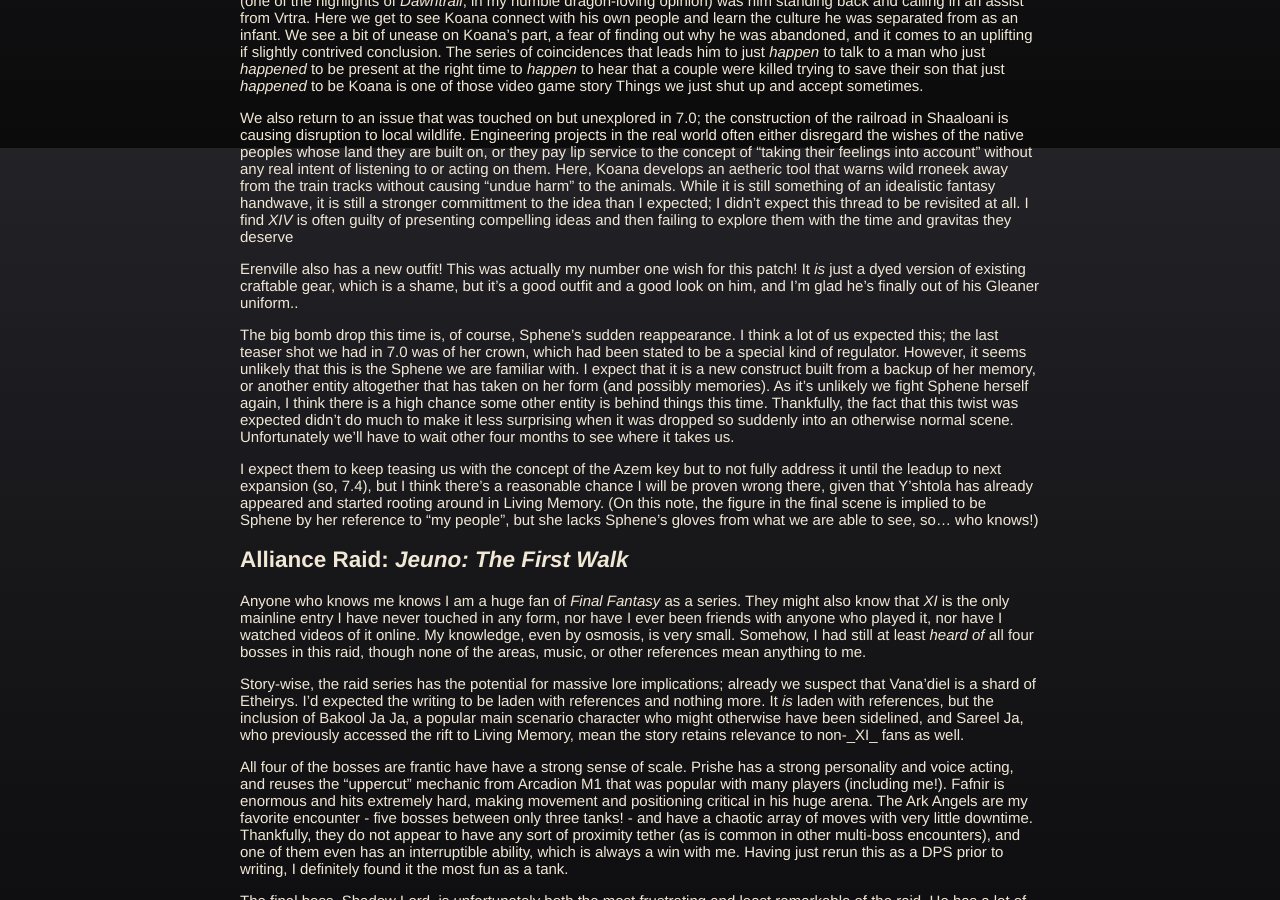
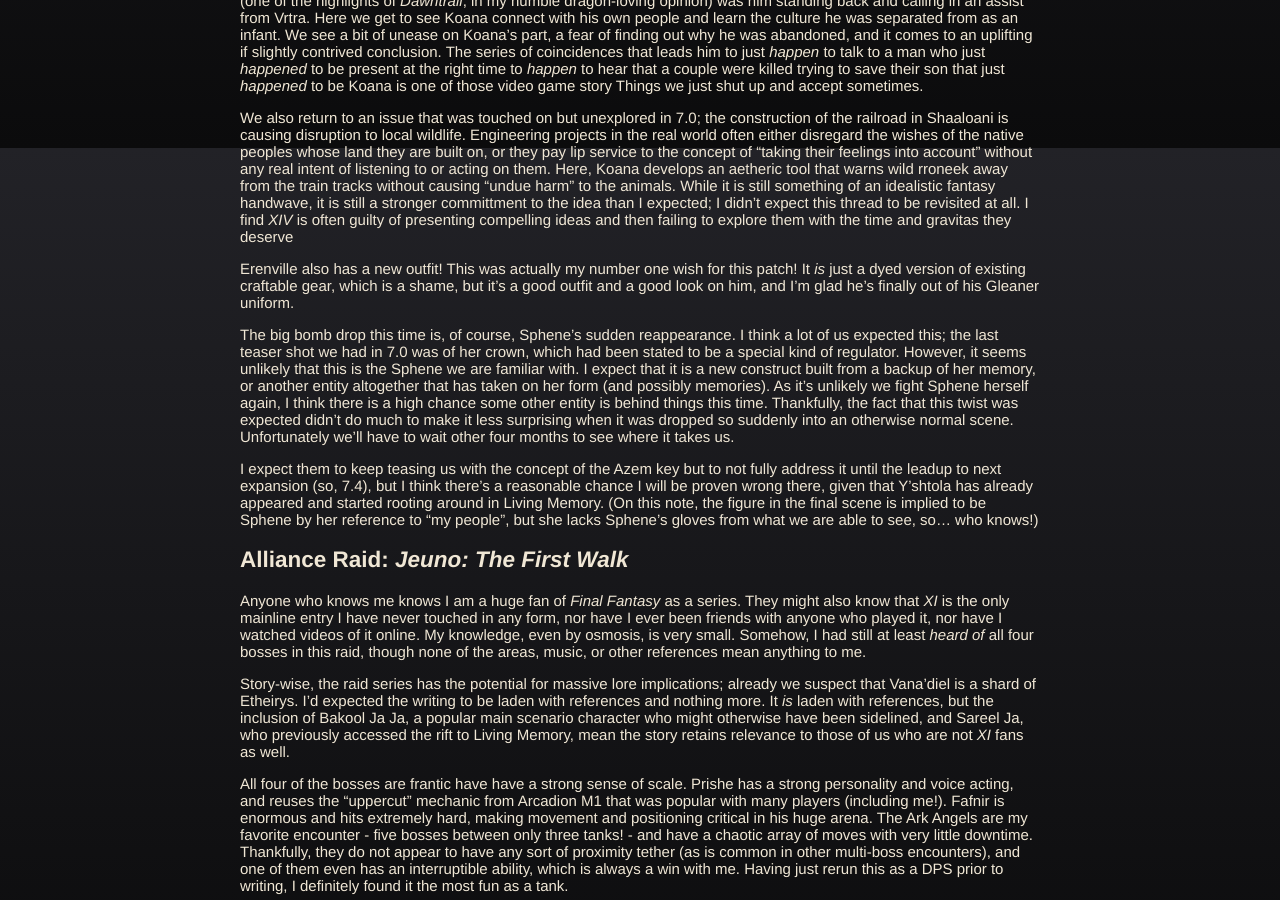
Before and after one commit to cosmo-memories/blog, a Jekyll site: the page built from _posts/2024-11-14-dawntrail71.md, in a window 1280 px wide and 900 px high, scrolled down 752 px. Built offline with Jekyll 4.4.1, drawn with Linux system fonts in a browser that asks for light colours.

Commit message:
Typo fixes

```diff
--- a/_posts/2024-11-14-dawntrail71.md
+++ b/_posts/2024-11-14-dawntrail71.md
@@ -20,7 +20,7 @@
 
 We also return to an issue that was touched on but unexplored in 7.0; the construction of the railroad in Shaaloani is causing disruption to local wildlife. Engineering projects in the real world often either disregard the wishes of the native peoples whose land they are built on, or they pay lip service to the concept of "taking their feelings into account" without any real intent of listening to or acting on them. Here, Koana develops an aetheric tool that warns wild rroneek away from the train tracks without causing "undue harm" to the animals. While it is still something of an idealistic fantasy handwave, it is still a stronger committment to the idea than I expected; I didn't expect this thread to be revisited at all. I find _XIV_ is often guilty of presenting compelling ideas and then failing to explore them with the time and gravitas they deserve
 
-Erenville also has a new outfit! This was actually my number one wish for this patch! It *is* just a dyed version of existing craftable gear, which is a shame, but it's a good outfit and a good look on him, and I'm glad he's finally out of his Gleaner uniform..
+Erenville also has a new outfit! This was actually my number one wish for this patch! It *is* just a dyed version of existing craftable gear, which is a shame, but it's a good outfit and a good look on him, and I'm glad he's finally out of his Gleaner uniform.
 
 The big bomb drop this time is, of course, Sphene's sudden reappearance. I think a lot of us expected this; the last teaser shot we had in 7.0 was of her crown, which had been stated to be a special kind of regulator. However, it seems unlikely that this is the Sphene we are familiar with. I expect that it is a new construct built from a backup of her memory, or another entity altogether that has taken on her form (and possibly memories). As it's unlikely we fight Sphene herself again, I think there is a high chance some other entity is behind things this time. Thankfully, the fact that this twist was expected didn't do much to make it less surprising when it was dropped so suddenly into an otherwise normal scene. Unfortunately we'll have to wait other four months to see where it takes us.
 
@@ -30,7 +30,7 @@
 
 Anyone who knows me knows I am a huge fan of _Final Fantasy_ as a series. They might also know that _XI_ is the only mainline entry I have never touched in any form, nor have I ever been friends with anyone who played it, nor have I watched videos of it online. My knowledge, even by osmosis, is very small. Somehow, I had still at least *heard of* all four bosses in this raid, though none of the areas, music, or other references mean anything to me.
 
-Story-wise, the raid series has the potential for massive lore implications; already we suspect that Vana'diel is a shard of Etheirys. I'd expected the writing to be laden with references and nothing more. It *is* laden with references, but the inclusion of Bakool Ja Ja, a popular main scenario character who might otherwise have been sidelined, and Sareel Ja, who previously accessed the rift to Living Memory, mean the story retains relevance to non-_XI_ fans as well.
+Story-wise, the raid series has the potential for massive lore implications; already we suspect that Vana'diel is a shard of Etheirys. I'd expected the writing to be laden with references and nothing more. It *is* laden with references, but the inclusion of Bakool Ja Ja, a popular main scenario character who might otherwise have been sidelined, and Sareel Ja, who previously accessed the rift to Living Memory, mean the story retains relevance to those of us who are not _XI_ fans as well.
 
 All four of the bosses are frantic have have a strong sense of scale. Prishe has a strong personality and voice acting, and reuses the "uppercut" mechanic from Arcadion M1 that was popular with many players (including me!). Fafnir is enormous and hits extremely hard, making movement and positioning critical in his huge arena. The Ark Angels are my favorite encounter - five bosses between only three tanks! - and have a chaotic array of moves with very little downtime. Thankfully, they do not appear to have any sort of proximity tether (as is common in other multi-boss encounters), and one of them even has an interruptible ability, which is always a win with me. Having just rerun this as a DPS prior to writing, I definitely found it the most fun as a tank.
 
```
